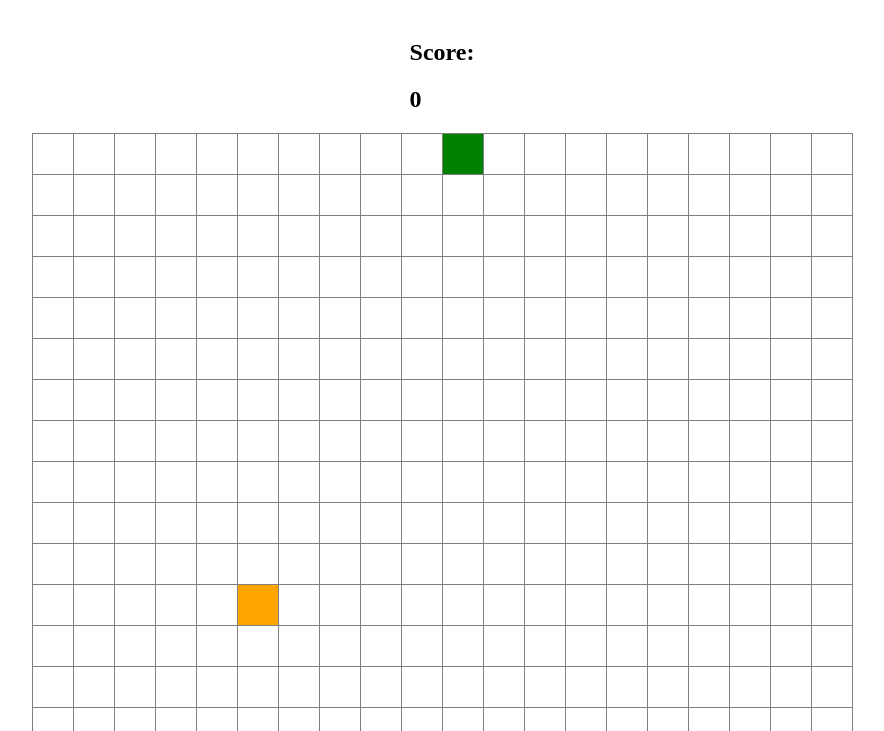
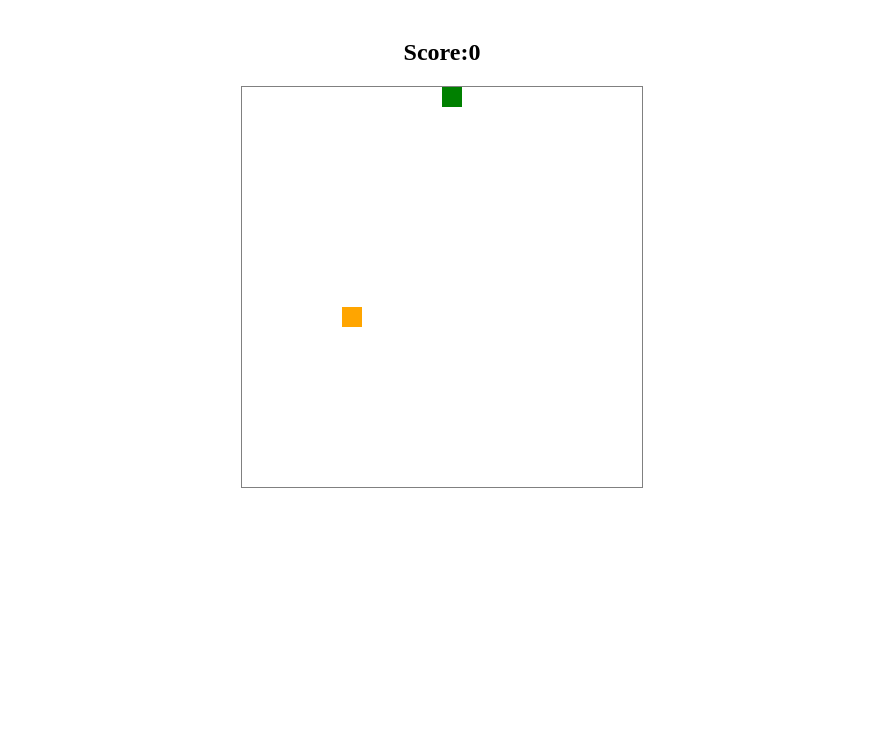
Before and after one commit to charlie-bedell/snake-game, a plain HTML site: page index.html in a window 1280 px wide. Shown: the part 69-800 px from the top of the page, without its empty margins (198-1082 px from the left). Drawn offline with Linux system fonts and the light colour scheme.

Commit message:
styling for score, minor styling changes

```diff
--- a/style.css
+++ b/style.css
@@ -6,13 +6,8 @@
 #game-container {
 		display: grid;
 		flex-direction: column;
-		background-color: grey;
-		gap: 1px;
+		gap: 0px;
 		border: 1px solid grey;
-}
-.row {
-		display: flex;
-		flex-direction: row;
 }
 .cell {
 		background-color: white;
@@ -20,6 +15,11 @@
 		justify-content: center;
 		align-items: center;
 		font-size: 10px;
-		width: 40px;
-		height: 40px;
+		width: 20px;
+		height: 20px;
 }
+.inline {
+		display: flex;
+		justify-content: center;
+		align-items: center;
+}
```
